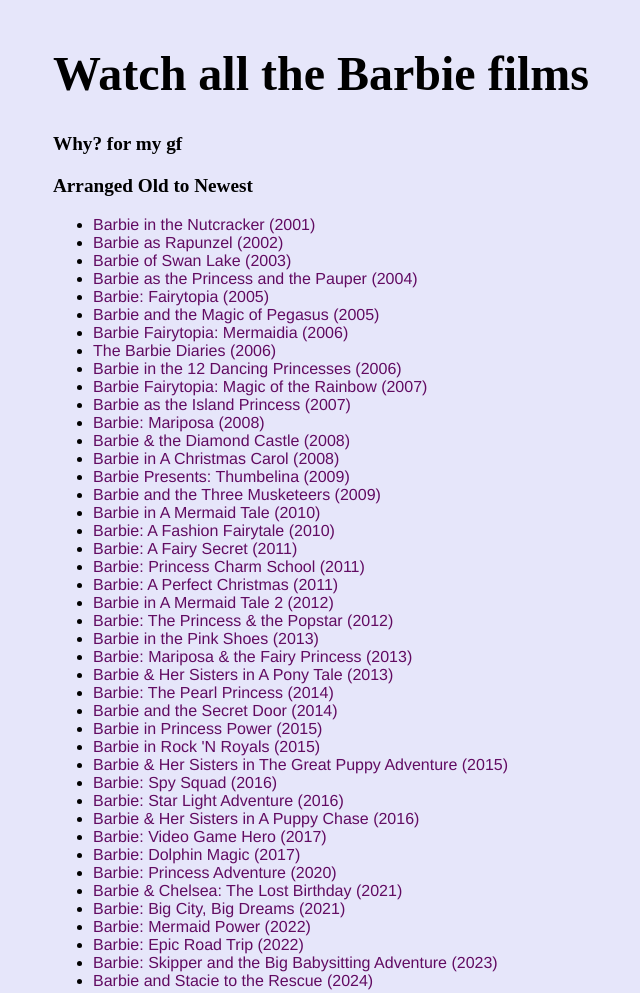
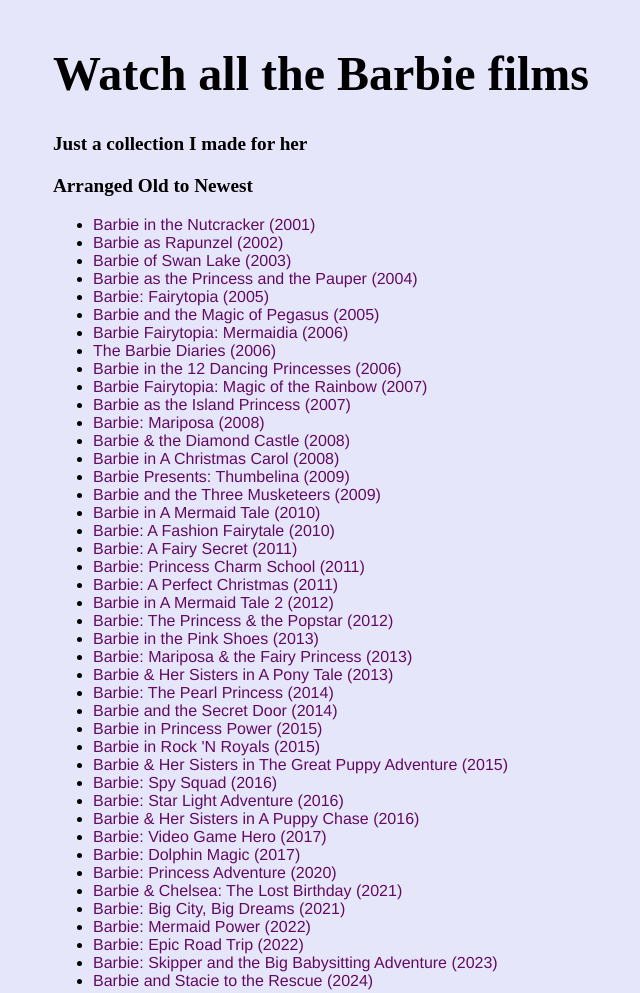
Before and after one commit to Nihal-Raj/nihal-raj.github.io, a plain HTML site: page barbie.html in a window 1280 px wide. Shown: the top 993 px of the page, without its empty margins (170-810 px from the left). Drawn offline with Linux system fonts and the light colour scheme.

Commit message:
Update barbie.html

```diff
--- a/barbie.html
+++ b/barbie.html
@@ -34,7 +34,7 @@
 </head>
 <body>
     <h1>Watch all the Barbie films</h1>
-    <h2>Why? for my gf</h2>
+    <h2>Just a collection I made for her</h2>
     <h3>Arranged Old to Newest</h3>
     <ul>
         <li><a href="https://www.braflix.ru/movie/15167">Barbie in the Nutcracker (2001)</a></li>
```
